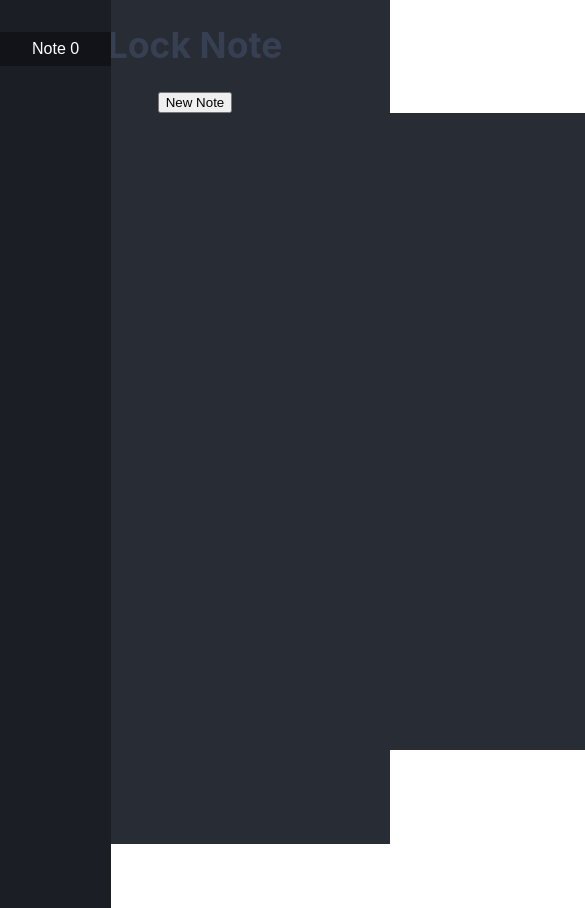
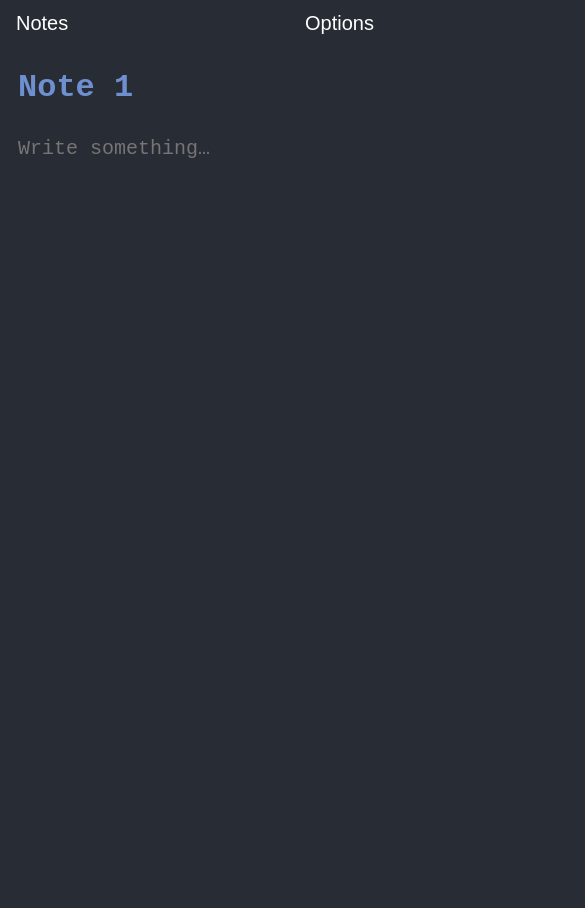
Before and after one commit to dkieffer/lock-note, a React (Create React App) app: page / in a window 390 px wide. Shown: the top 908 px of the page, 585 px wide, since content can reach past the window. After the commit the page ends 844 px from the top, so only its background shows below. Built offline with nearby package versions, Linux system fonts and the light colour scheme.

Commit message:
more functions. and layout fix

```diff
--- a/src/App.css
+++ b/src/App.css
@@ -1,7 +1,10 @@
 .App {
   text-align: center;
   background-color: #282c34;
-  min-height: 100vh;
+  height: 100vh;
+  width: 100vw;
+  position: absolute;
+  top: 0;
 }
 
 .App-logo {
@@ -36,14 +39,28 @@
     transform: rotate(360deg);
   }
 }
-
-.app-title {
-  color: #374052;
+.note-area {
+  width: 100vw;
+  padding: 1rem 1rem 2rem;
+  box-sizing: border-box;
+  margin: 6vh auto 0;
+  height: 94vh;
+}
+.note-title {
+  color: #6f90d0;
+  background-color: #282c34;
+  border: none;
+  width: 100%;
+  resize: none;
+  font-size: 32px;
+  font-weight: bold;
+  height: 8%;
 }
 
 .note {
-  height: 75vh;
-  width: 640px;
+  /* margin-top: 1rem; */
+  height: 92%;
+  width: 100%;
   resize: none;
   color: white;
   background-color: #282c34;
@@ -52,25 +69,57 @@
   line-height: 1.3;
 }
 
-.note-list {
+.menu {
   position: absolute;
   top: 0;
-  left: 0;
+  left: -100vw;
   list-style-type: none;
   height: 100vh;
   margin: 0;
   padding: 2rem 0;
   background-color: #1c1e25;
+  width: 100vw;
+  box-sizing: border-box;
+  transition: 0.3s;
+}
+.menu.active {
+  left: 0;
+}
+
+.top-left {
+  position: absolute;
+  top: 0;
+  left: 0;
+}
+
+.top-left.-active {
+  position: absolute;
+  top: 0;
+  left: 200px;
+}
+
+.top-right {
+  position: absolute;
+  top: 0;
+  right: 0;
+}
+
+.note-list {
+  list-style: none;
+  padding: 0;
 }
 
 .note-list button {
+  text-align: left;
+  width: 100%;
   background: none;
   color: #63749e;
   border: none;
   cursor: pointer;
-  font-size: 1rem;
+  font-size: 20px;
   padding: 0.5rem 2rem;
   transition: 0.3s;
+  text-overflow: ellipsis;
 }
 .note-list button:hover {
   background-color: #282c34;
@@ -80,3 +129,75 @@
   background-color: #111318;
   color: white;
 }
+
+.button {
+  font-size: 20px;
+  background-color: #282c34;
+  border: none;
+  padding: 0.75rem 1rem;
+  color: white;
+  cursor: pointer;
+  display: block;
+}
+.dropDown__button {
+  width: 100%;
+  font-size: 20px;
+  background-color: #282c34;
+  border: none;
+  padding: 0.75rem 1rem;
+  color: white;
+  cursor: pointer;
+  display: block;
+  text-align: left;
+}
+.dropDown__button:hover {
+  background-color: #1c1e25;
+}
+.drop-down {
+  background-color: #282c34;
+  position: absolute;
+  margin: 1rem;
+  right: 0;
+  height: 0px;
+  overflow: hidden;
+  top: 32px;
+  border-radius: 4px;
+  border: 1px solid #63749e;
+  opacity: 0;
+  transition: 0.2s;
+  width: 200px;
+  box-shadow: 0px 12px 55px #111318;
+}
+
+.drop-down.-active {
+  height: auto;
+  opacity: 1;
+}
+
+@media screen and (min-width: 640px) {
+  .App {
+    /* background-color: red; */
+    display: flex;
+  }
+  .note-area {
+    height: 100vh;
+    max-width: 640px;
+    margin: 10vh 0 0;
+    /* left: 50%;
+    transform: translateX(-50%); */
+    /* position: relative; */
+  }
+
+  .menu {
+    position: relative;
+    /* top: 0; */
+    /* left: -200px; */
+    height: 100vh;
+    margin: 0;
+    padding: 2rem 0;
+    background-color: #1c1e25;
+    width: 200px;
+    box-sizing: border-box;
+    transition: 0.3s;
+  }
+}
--- a/src/App.js
+++ b/src/App.js
@@ -1,45 +1,110 @@
 import React from 'react';
 import './App.css';
 import NotesListItem from './notesListItem.js';
+import NoteArea from './NoteArea';
+import Button from './button';
+import DropDown from './dropdown';
 
 class App extends React.Component {
   constructor(props) {
     super(props);
     this.state = {
-      value: '',
+      menuOpen: false,
+      dropDownOpen: false,
       noteList: null,
-      currentNote: 0
+      noteIndex: this.loadNoteIndex(),
+      currentNoteID: 0, // the note id
+      currentNoteIndex: null, // the index of current note in the noteList array
+      indexTicker: this.loadIndexTicker(),
+      currentNoteData: null,
+      smallScreen: false
     }
     this.handleChange = this.handleChange.bind(this);
+    this.handleTitleChange = this.handleTitleChange.bind(this);
     this.loadNote = this.loadNote.bind(this);
+    this.toggleMenu = this.toggleMenu.bind(this);
+    this.toggleDropDown = this.toggleDropDown.bind(this);
+    this.saveNote = this.saveNote.bind(this);
+    this.createNewNote = this.createNewNote.bind(this);
+    this.deleteNote = this.deleteNote.bind(this)
   }
 
   componentDidMount() {
-    console.log('hey der hey');
-    this.setState({
-      noteList: this.loadNoteList()
-    }, this.loadNote(0));
+    console.log('componentDidMount');
+    this.loadNoteData();
+    if (this.state.noteIndex.length > 0) {
+      this.loadNote(this.state.noteIndex[0]);
+    } else {
+      this.createNewNote();
+    }
+
+    let viewportWidth = window.innerWidth;
+    let smallScreen = false;
+    if (viewportWidth < 640) {
+      smallScreen = true;
+    }
+    this.setState((state) => ({
+      smallScreen: smallScreen
+    }))
   }
 
-  loadNoteList() {
-    var noteIndex
-    if(localStorage.getItem('noteIndex')) {
+  toggleMenu() {
+    console.log('toggle menu');
+    this.setState({
+      menuOpen: !this.state.menuOpen,
+      dropDownOpen: false
+    })
+  }
+
+  toggleDropDown() {
+    console.log('toggle dropdown');
+    this.setState({
+      dropDownOpen: !this.state.dropDownOpen
+    })
+  }
+
+  loadNoteIndex() {
+    var noteIndex;
+    if (localStorage.getItem('noteIndex') !== null) {
       noteIndex = JSON.parse(localStorage.getItem('noteIndex'));
     } else {
-      this.saveNote('', 0);
-      noteIndex = [0];
-      var noteIndexJSON = JSON.stringify(noteIndex);
-      localStorage.setItem('noteIndex', noteIndexJSON);
+      noteIndex = [];
+      localStorage.setItem('noteIndex', JSON.stringify(noteIndex));
+      // this.createNewNote();
     }
-    var notes = JSON.parse(localStorage.getItem('noteIndex'));
-    return notes
+    return noteIndex;
+  }
+
+  loadNoteData() {
+    for (var i = 0; i < this.state.noteIndex.length; i++) {
+      this.setState({
+        ['note'+i]: JSON.parse(localStorage.getItem(this.state.noteIndex[i]))
+      });
+    }
+  }
+
+  loadIndexTicker() {
+    var indexTicker;
+    if(localStorage.getItem('indexTicker')) {
+      indexTicker = JSON.parse(localStorage.getItem('indexTicker'));
+    } else {
+      indexTicker = 0;
+      var indexTickerJSON = JSON.stringify(indexTicker);
+      localStorage.setItem('indexTicker', indexTickerJSON);
+    }
+    return indexTicker;
   }
 
   updateNoteIndex(id) {
-    var noteList = this.state.noteList;
-    noteList.push(id)
+    let noteList;
+    if (this.state.noteIndex !== null) {
+      noteList = this.state.noteIndex;
+      noteList.push(id)
+    } else {
+      noteList = [id];
+    }
     this.setState({
-      noteList: noteList
+      noteIndex: noteList
     });
     var noteListJSON = JSON.stringify(noteList);
     localStorage.setItem('noteIndex', noteListJSON);
@@ -47,67 +112,154 @@ class App extends React.Component {
   }
 
   handleChange(event) {
+    event.target.focus();
+    this.saveNote(this.state.currentNoteData.title, event.target.value, this.state.currentNoteID);
     this.setState({
-      value: event.target.value
+      currentNoteData: {
+        ...this.state.currentNoteData,
+        content: event.target.value
+      },
+      dropDownOpen: false
     });
-    console.log(event.target.value);
-    this.saveNote(event.target.value, this.state.currentNote);
   }
 
-  saveNote(content, id) {
+  handleTitleChange(event, key) {
+    this.saveNote(event.target.value, this.state.currentNoteData.content, this.state.currentNoteID);
+    this.setState({
+      currentNoteData: {
+        ...this.state.currentNoteData,
+        title: event.target.value
+      },
+      ['note' + key]: {
+        ...this.state['note' + key],
+        title: event.target.value
+      },
+      dropDownOpen: false
+    }, () => console.log(this.state));
+  }
+
+  saveNote(title, content, id) {
     var note = {
       id: id,
-      title: 'New Note',
+      title: title,
       createdDate: "May 16th, 2020",
       modifiedDate: + new Date(),
       content: content
     }
     var noteJSON = JSON.stringify(note);
     localStorage.setItem(id, noteJSON);
-    console.log(noteJSON);
   }
 
   loadNote(id) {
     console.log('load note ' + id);
     var note = JSON.parse(localStorage.getItem(id));
+    var noteIndex = this.state.noteIndex.findIndex(noteIDs => noteIDs === id);
     this.setState({
-      value: note.content,
-      currentNote: id
+      currentNoteID: id,
+      currentNoteIndex: noteIndex,
+      currentNoteData: note
     });
+
+    if (this.state.smallScreen && this.state.menuOpen) {
+      this.toggleMenu();
+    }
   }
 
   createNewNote() {
-    var newIndex = this.state.noteList.length + 1;
-    this.saveNote('Write something…', newIndex);
-    this.updateNoteIndex(newIndex);
+    var newIndexTicker = JSON.parse(localStorage.getItem('indexTicker')) + 1;
+    localStorage.setItem('indexTicker', JSON.stringify(newIndexTicker));
+    this.saveNote('Note ' + newIndexTicker, '', newIndexTicker);
+
+    this.setState({
+      currentNoteID: newIndexTicker,
+      currentNoteIndex: this.state.noteIndex.length,
+      ['note' + this.state.noteIndex.length]: {
+        title: 'Note ' + newIndexTicker
+      },
+      dropDownOpen: false
+    }, () => {
+      this.updateNoteIndex(newIndexTicker);
+      this.loadNote(newIndexTicker);
+      console.log(this.state);
+    })
   }
 
+  deleteNote(id) {
+    localStorage.removeItem(id);
+    for (var i = 0; i < this.state.noteIndex.length; i++) {
+      if (this.state.noteIndex[i] === id) {
+        var newNoteList = this.state.noteIndex.slice();
+        newNoteList.splice(i, 1);
+        console.log(newNoteList);
+        localStorage.setItem('noteIndex', JSON.stringify(newNoteList));
+
+        if (newNoteList.length === 0) {
+          console.log('its zero');
+          this.createNewNote();
+        } else {
+          this.setState({
+            noteIndex: newNoteList,
+            currentNoteID: this.state.noteIndex[i - 1],
+            currentNoteIndex: i - 1,
+            dropDownOpen: false
+          });
+          this.loadNote(this.state.noteIndex[i - 1]);
+        }
+
+        break
+      }
+    }
+  }
 
   render() {
     let noteListItems = [];
-    if (this.state.noteList !== null) {
-      for (var i = 0; i < this.state.noteList.length; i++) {
+    if (this.state.noteIndex !== null && this.state.currentNoteData !== null) {
+      for (var i = 0; i < this.state.noteIndex.length; i++) {
+        let title = '';
+        if (this.state['note' + i]) {
+          title = this.state['note' + i].title
+        }
         noteListItems.push(<NotesListItem
           loadNote={this.loadNote}
-          id={this.state.noteList[i]}
-          key={this.state.noteList[i]}
-          selectedNote={this.state.currentNote}
+          id={this.state.noteIndex[i]}
+          title={title}
+          activeTitle={this.state.currentNoteData.title}
+          key={i}
+          selectedNote={this.state.currentNoteID}
         />);
       }
     }
 
+    let className = 'menu';
+    if (this.state.menuOpen) {
+      className += ' active'
+    }
+
     return (
       <div className="App">
-        <header className="App-header">
-          <h1 className="app-title">Lock Note</h1>
-        </header>
-        <main>
+        <Button label="Notes" function={this.toggleMenu} position={'top-left'}/>
+        <Button label="Options" function={this.toggleDropDown} position={'top-right'}/>
+        <DropDown
+          deleteNote={this.deleteNote}
+          createNewNote={this.createNewNote}
+          currentNoteID={this.state.currentNoteID}
+          saveNote={this.saveNote}
+          dropDownOpen={this.state.dropDownOpen}
+        />
+
+        <div className={className}>
+          <Button label="Close" function={this.toggleMenu} />
           <ul className="note-list">
             {noteListItems}
           </ul>
-          <button onClick={() => this.createNewNote()}>New Note</button>
-          <textarea value={this.state.value} className="note" onChange={this.handleChange}></textarea>
-        </main>
+        </div>
+
+        <NoteArea
+          currentNoteData={this.state.currentNoteData}
+          handleChange={this.handleChange}
+          handleTitleChange={this.handleTitleChange}
+          noteKey={this.state.currentNoteIndex}
+        />
       </div>
     );
   }
--- /dev/null
+++ b/src/NoteArea.js
@@ -0,0 +1,18 @@
+import React from 'react';
+
+function NoteArea(props) {
+    let title, content;
+    if (props.currentNoteData !== null) {
+        title = props.currentNoteData.title;
+        content = props.currentNoteData.content;
+    }
+
+    return(
+        <div className="note-area">
+            <textarea value={title} className="note-title" onChange={(event) => props.handleTitleChange(event, props.noteKey)}></textarea>
+            <textarea value={content} className="note" onChange={props.handleChange} placeholder="Write something…"></textarea>
+        </div>
+    )
+}
+
+export default NoteArea
--- /dev/null
+++ b/src/button.js
@@ -0,0 +1,16 @@
+import React from 'react';
+
+function Button(props) {
+    let className = 'button ';
+    if (props.position) {
+        className += props.position;
+    }
+
+    return(
+        <button className={className} onClick={props.function}>
+            {props.label}
+        </button>
+    )
+}
+
+export default Button
--- /dev/null
+++ b/src/dropdown.js
@@ -0,0 +1,17 @@
+import React from 'react';
+
+function DropDown(props) {
+    let className = 'drop-down';
+    if (props.dropDownOpen) {
+        className += ' -active';
+    }
+
+    return(
+        <div className={className}>
+            <button className="dropDown__button" onClick={() => props.createNewNote()}>New Note</button>
+            <button className="dropDown__button" onClick={() => props.deleteNote(props.currentNoteID)}>Delete Note</button>
+        </div>
+    )
+}
+
+export default DropDown
--- a/src/index.css
+++ b/src/index.css
@@ -5,6 +5,7 @@ body {
     sans-serif;
   -webkit-font-smoothing: antialiased;
   -moz-osx-font-smoothing: grayscale;
+  background-color: #282c34;
 }
 
 code {
--- a/src/notesListItem.js
+++ b/src/notesListItem.js
@@ -2,11 +2,13 @@ import React from 'react';
 
 function NotesListItem(props) {
     let className = '';
+    let title = props.title;
     if (props.selectedNote === props.id) {
         className += ' active';
     }
+
     return(
-    <li><button className={className} onClick={() => props.loadNote(props.id)}>Note {props.id}</button></li>
+        <li><button className={className} onClick={() => props.loadNote(props.id)}>{title}</button></li>
     )
 }
 
```
